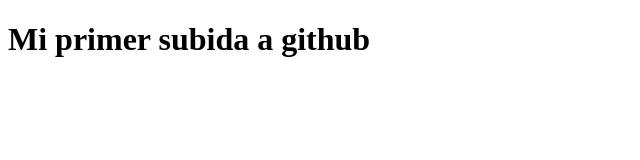
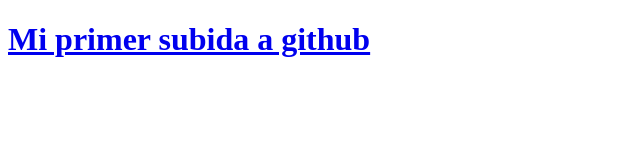
Before and after one commit to silalbert/curriculum, a plain HTML site: page index.html in a window 1280 px wide. Shown: the whole page, without its empty margins (0-640 px from the left). Drawn offline with Linux system fonts and the light colour scheme.

Commit message:
segundo commit

```diff
--- a/index.html
+++ b/index.html
@@ -7,6 +7,7 @@
     <title>Document</title>
 </head>
 <body>
-    <h1>Mi primer subida a github</h1>
+    <h1><a href="curriculum2.html">Mi primer subida a github</a></h1>
+
 </body>
 </html>
```
